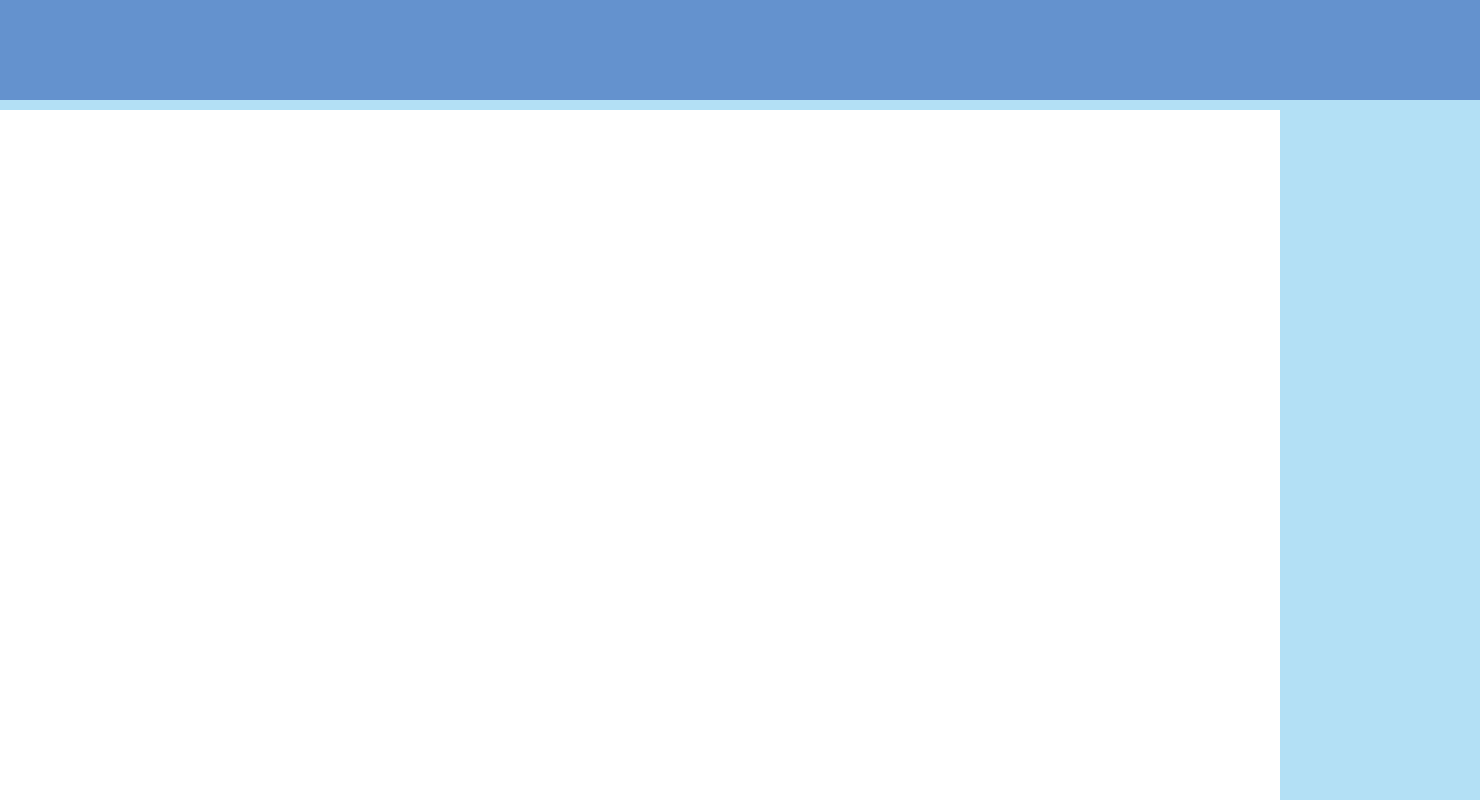
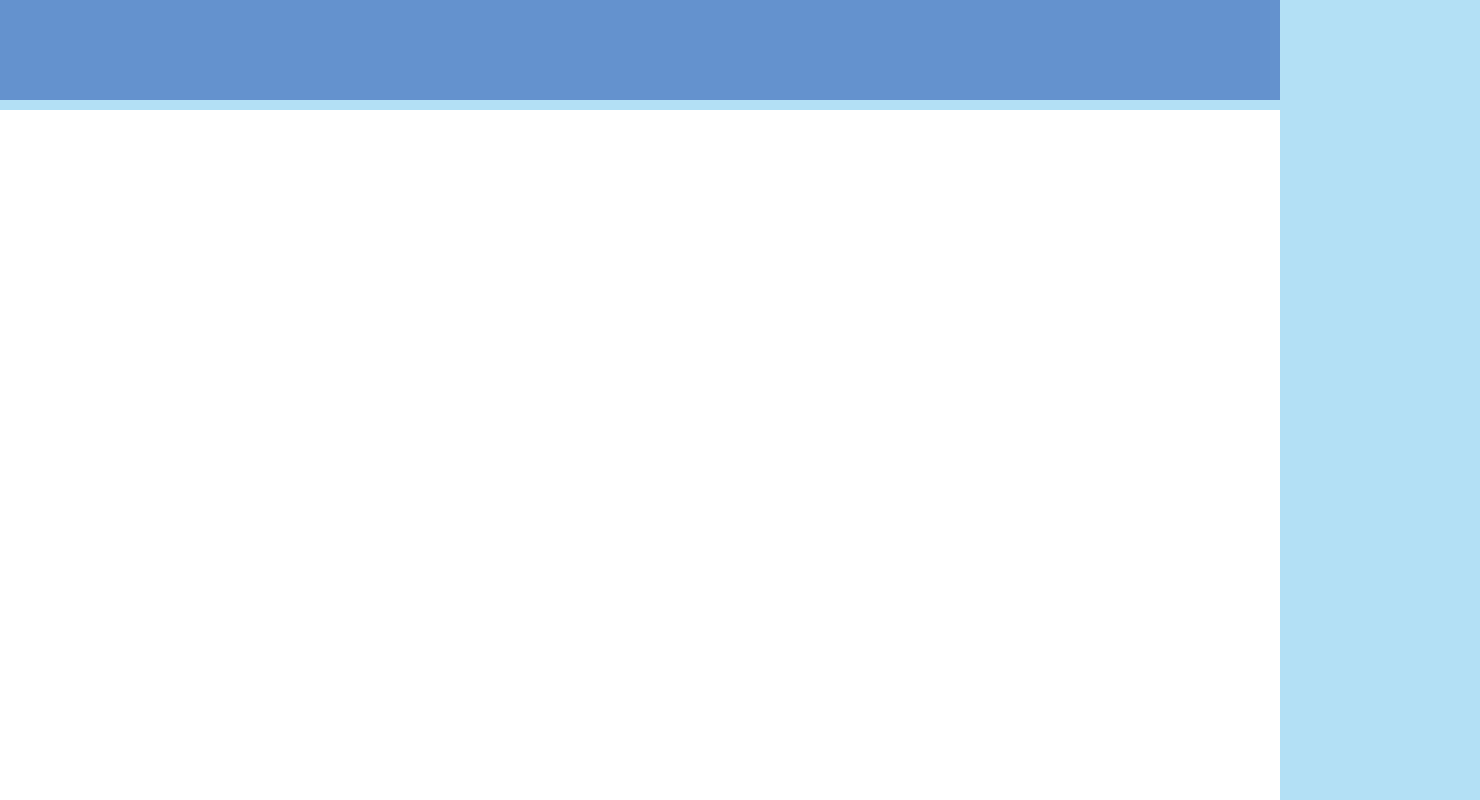
Before and after one commit to geoterry/geowy, a plain HTML site: page index.html in a window 1280 px wide. Shown: the top 800 px of the page, 1480 px wide, since content can reach past the window. Drawn offline with Linux system fonts and the light colour scheme.

Commit message:
Update index.html

```diff
--- a/index.html
+++ b/index.html
@@ -7,8 +7,7 @@
     <link rel="stylesheet" href="reset.css">
     <style>
       /* 头部主体和底部的共用设置 */
-      header{
-        width: 1480px;
+      header, main, footer{
         margin: 0 auto;
       }
 
```
